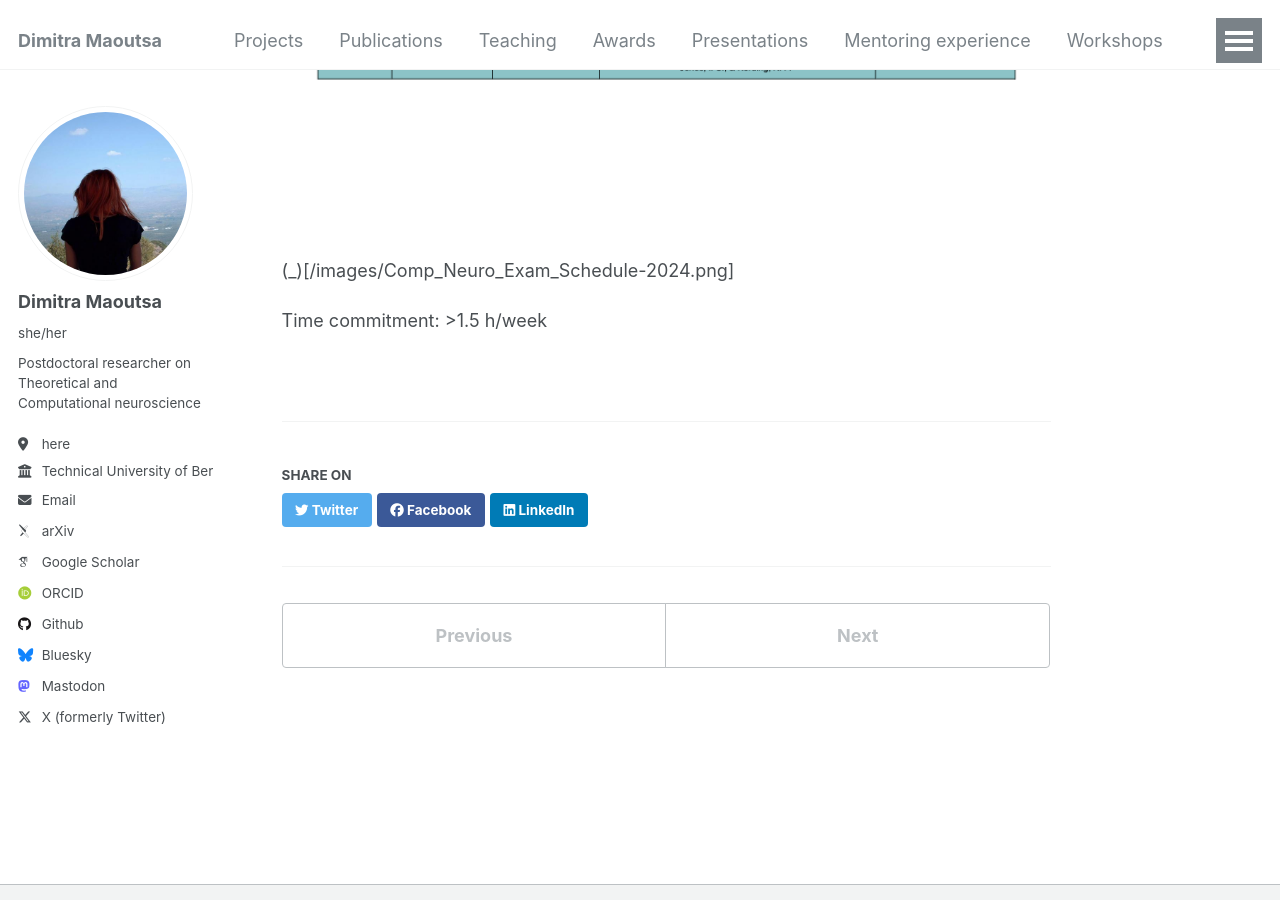
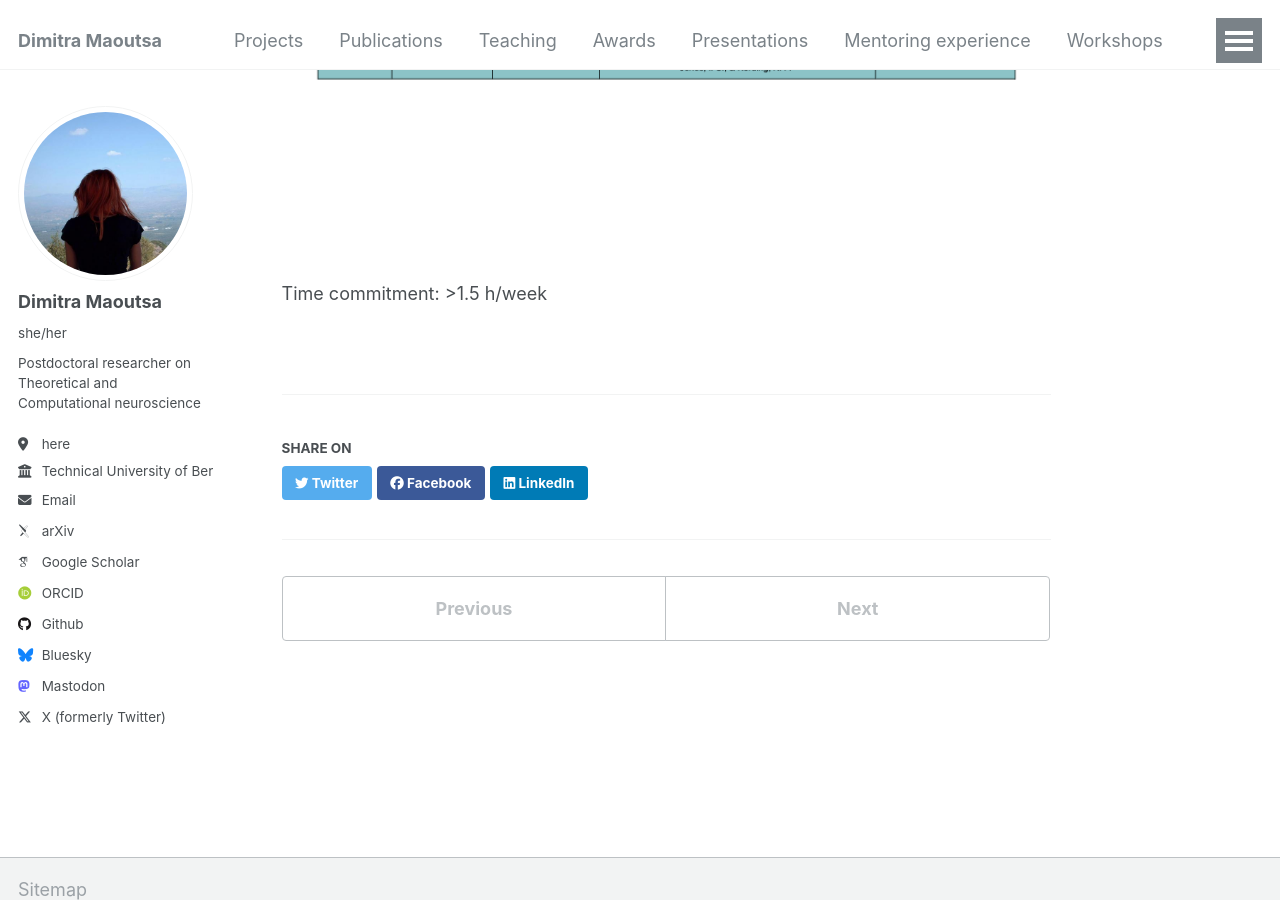
Before and after one commit to dimitra-maoutsa/dimitra-maoutsa.github.io, a Jekyll site: the page built from _teaching/2023-spring-teaching-2.md, in a window 1280 px wide and 900 px high, scrolled down 676 px. Built offline with Jekyll 4.4.1, drawn with Linux system fonts in a browser that asks for light colours; some web fonts are replaced.

Commit message:
Update 2023-spring-teaching-2.md

```diff
--- a/_teaching/2023-spring-teaching-2.md
+++ b/_teaching/2023-spring-teaching-2.md
@@ -11,6 +11,6 @@ location: "Munich, Germany"
 Solely directed and mentored 6 groups (2-3 students each) in executing practical research projects that served as their final evaluation for the lecture **Introduction to Computational Neuroscience**.
 
  Here is the website with the project descriptions the students had to choose from: [projects website](https://repeated-law-b5a.notion.site/Projects-Introduction-to-Computational-Neuroscience-cdcbf4612ae04f3eb87ab13eab840897) and here is what they did choose:
-<img src='/images/Comp_Neuro_Exam_Schedule-2024.png'>  (_)[/images/Comp_Neuro_Exam_Schedule-2024.png]
+<img src='/images/Comp_Neuro_Exam_Schedule-2024.png'>
 
 Time commitment: >1.5 h/week
```
